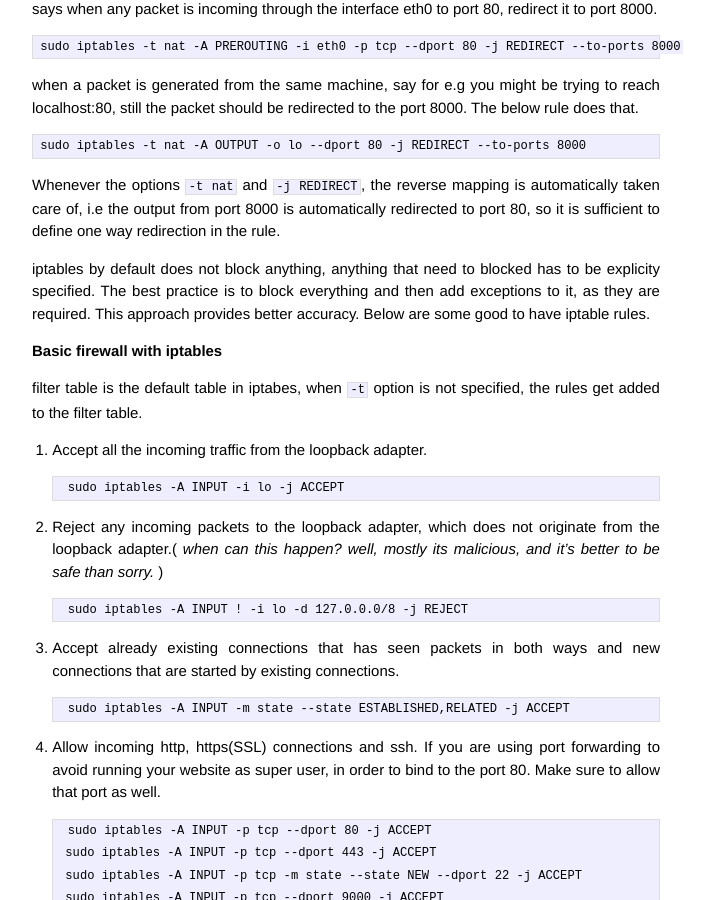
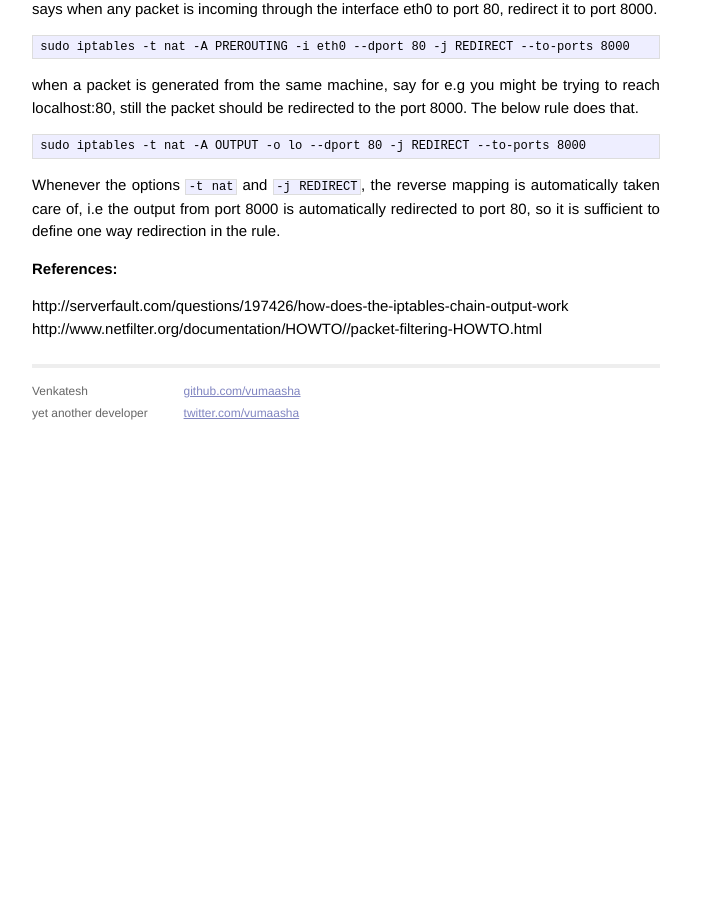
Before and after one commit to vumaasha/codehook, a Jekyll site: the page built from _posts/2013-10-31-iptables.markdown, in a window 1280 px wide and 900 px high, scrolled down 234 px. Shown: the whole window, without its empty margins (294-1008 px from the left). Built offline with Jekyll 4.4.1, drawn with Linux system fonts in a browser that asks for light colours; Markdown is read by kramdown in place of the engine named in the settings; after the commit the page ends 945 px from its top, so only the background shows below that; some of the changed text lies outside the part shown.

Commit message:
Revert "updated iptables"
This reverts commit 82511d6021c8491f0a832086942077f494ca1f13.

````diff
--- a/_layouts/default.html
+++ b/_layouts/default.html
@@ -7,17 +7,17 @@
         <meta name="viewport" content="width=device-width">
 
         <!-- syntax highlighting CSS -->
-        <link rel="stylesheet" href="/css/syntax.css">
+        <link rel="stylesheet" href="/codehook/css/syntax.css">
 
         <!-- Custom CSS -->
-        <link rel="stylesheet" href="/css/main.css">
+        <link rel="stylesheet" href="/codehook/css/main.css">
 
     </head>
     <body>
 
         <div class="site">
           <div class="header">
-            <h1 class="title"><a href="/">{{ site.name }}</a></h1>
+            <h1 class="title"><a href="/codehook">{{ site.name }}</a></h1>
             <a class="extra" href="/">home</a>
           </div>
 
--- a/_posts/2013-10-31-iptables.markdown
+++ b/_posts/2013-10-31-iptables.markdown
@@ -5,11 +5,11 @@ date:   2013-10-31 00:16:33
 categories: linux networking ubuntu
 ---
 
-# Port forwarding with iptables
+## Port forwarding with iptables
 
 The PREROUTING chain in the nat table is applied before a packet is routed, the below rule says when any packet is incoming through the interface eth0 to port 80, redirect it to port 8000.
 
-	sudo iptables -t nat -A PREROUTING -i eth0 -p tcp --dport 80 -j REDIRECT --to-ports 8000
+	sudo iptables -t nat -A PREROUTING -i eth0 --dport 80 -j REDIRECT --to-ports 8000
 
 when a packet is generated from the same machine, say for e.g you might be trying to reach localhost:80, still the packet should be redirected to the port 8000. The below rule does that.
 
@@ -17,85 +17,7 @@ when a packet is generated from the same machine, say for e.g you might be tryin
 
 Whenever the options ```-t nat``` and  ```-j REDIRECT```, the reverse mapping is automatically taken care of, i.e the output from port 8000 is automatically redirected to port 80, so it is sufficient to define one way redirection in the rule.
 
-iptables by default does not block anything, anything that need to blocked has to be explicity specified. The best practice is to block everything and then add exceptions to it, as they are required. This approach provides better accuracy. Below are some good to have iptable rules.
-
-# Basic firewall with iptables
-
-filter table is the default table in iptabes, when ```-t``` option is not specified, the rules get added to the filter table.
-
-1. Accept all the incoming traffic from the loopback adapter.
-
-	```
-	sudo iptables -A INPUT -i lo -j ACCEPT
-	```
-2. Reject any incoming packets to the loopback adapter, which does not originate from the loopback adapter.( *when can this happen? well, mostly its malicious, and it's better to be safe than sorry.* )
-
-	```
-	sudo iptables -A INPUT ! -i lo -d 127.0.0.0/8 -j REJECT
-	```
-
-3. Accept already existing connections that has seen packets in both ways and new connections that are started by existing connections.
-
-	```
-	sudo iptables -A INPUT -m state --state ESTABLISHED,RELATED -j ACCEPT
-	```
-
-4. Allow incoming http, https(SSL) connections and ssh. If you are using port forwarding to avoid running your website as super user, in order to bind to the port 80. Make sure to allow that port as well.
-
-	```
-	sudo iptables -A INPUT -p tcp --dport 80 -j ACCEPT
-	sudo iptables -A INPUT -p tcp --dport 443 -j ACCEPT
-	sudo iptables -A INPUT -p tcp -m state --state NEW --dport 22 -j ACCEPT
-	sudo iptables -A INPUT -p tcp --dport 9000 -j ACCEPT
-	```
-
-
-5. Allow ping if you want to ( write about ping of death)
-
-	```
-	sudo iptables -A INPUT -i eth0 -p icmp -m icmp --icmp-type 8 -j ACCEPT
-	```
-
-6. Log information about denied packets, this is very important and could be very helpful in finding malicious access attempts. The log usally goes in to syslog and can be found in /var/syslog in ubuntu.
-
-	```
-	sudo iptables -A INPUT -m limit --limit 50/min -j LOG --log-prefix "iptables denied: " --log-level 7
-	```
-
-7. The most important thing is to reject all the rest, and also you make sure this is the last command, iptables is like a switch case statement, it stops and returns as soon as it finds a matching rule, so if you place this rule first by mistake then all the incoming traffic will be rejected.
-
-	```
-	sudo iptables -A INPUT -j REJECT
-	sudo iptables -A FORWARD -j REJECT
-	```
-
-8. Allow all the outbound traffic from the machine, this can also be restricted similar to input.
-
-    ```
-    sudo iptables -A OUTPUT -j ACCEPT
-    ```
-
-   To see the rules that are currently added to iptables, use the command
-
-	```
-	sudo iptables -v -L
-	sudo iptables -t nat -v -L
-	```
-
-iptables does not save the added rules by default, the rules added to the iptables can be saved to a file, by using the command ```sudo iptables-save```, iptables rules could be saved to a file by
-
-    sudo iptables-save > firewall.rules
-
-When the added rules are saved to a file, these rules could be loaded everytime the system boots. But, it is very important when the rules are added, it is ideal to activate them before the system joins the network, so the firewall will be active when the system joins a network. In ubuntu create a file filewall with the below content and place it in the folder ```/etc/network/if-pre-up.d```
-
-```
-#!/bin/sh
-/sbin/iptables-restore < /etc/iptables.firewall.rules
-```
-
-
-
-##References:
-* The best and easy to understand resource on iptables in the man pages. please consult ```man iptables``` to know more about iptables.
-* http://serverfault.com/questions/197426/how-does-the-iptables-chain-output-work
-* http://www.netfilter.org/documentation/HOWTO//packet-filtering-HOWTO.html
+References:
+----------
+http://serverfault.com/questions/197426/how-does-the-iptables-chain-output-work
+http://www.netfilter.org/documentation/HOWTO//packet-filtering-HOWTO.html
--- a/index.html
+++ b/index.html
@@ -7,7 +7,7 @@ title: Yet another developer's learning notes..
   <h1>Blog Posts</h1>
   <ul class="posts">
     {% for post in site.posts %}
-      <li><span>{{ post.date | date_to_string }}</span> &raquo; <a href="{{ post.url }}">{{ post.title }}</a></li>
+      <li><span>{{ post.date | date_to_string }}</span> &raquo; <a href="/codehook/{{ post.url }}">{{ post.title }}</a></li>
     {% endfor %}
   </ul>
 </div>
````
